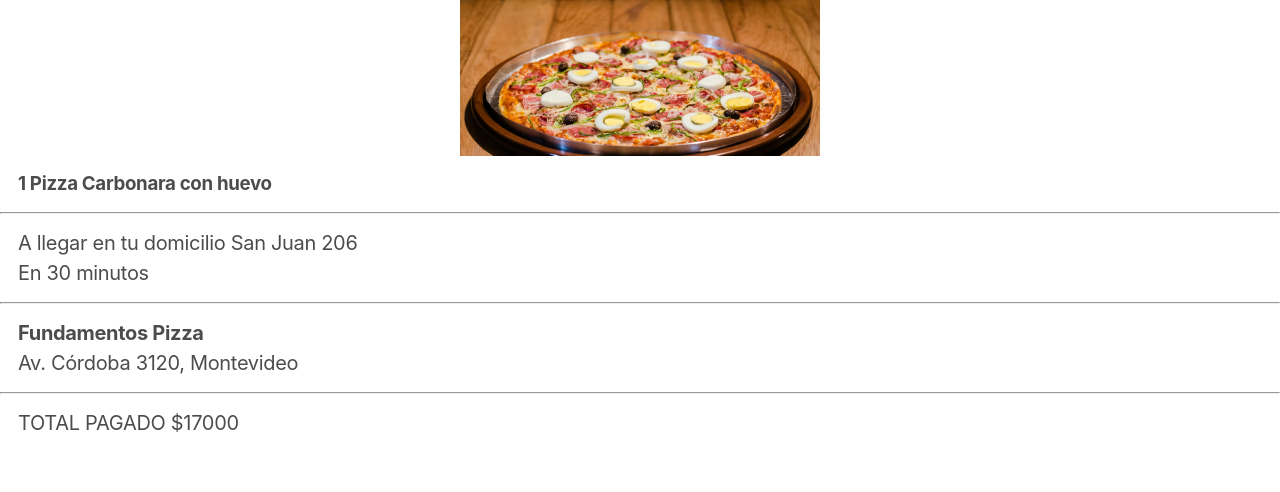
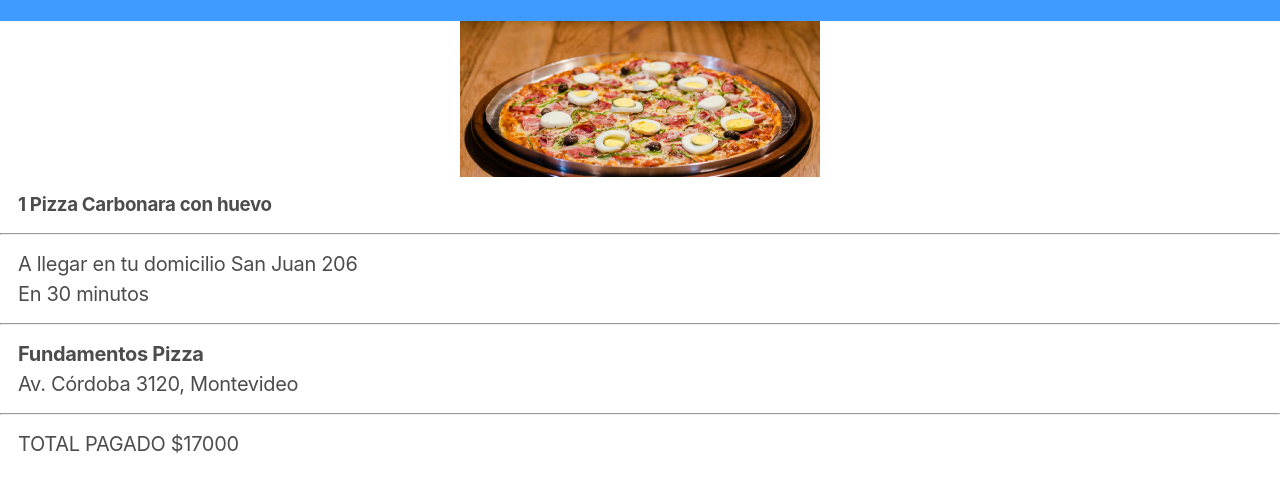
Before and after one commit to JoelFiare/s14-16-n-java, a React (Vite) app in the folder frontend/: page /busqueda/pagar/detalles-de-entrega in a window 1280 px wide. Shown: the top 492 px of the page. Built offline with nearby package versions, Linux system fonts and the light colour scheme.

Commit message:
Style: adjust popup background and summary border

```diff
--- a/frontend/src/components/Summary/Summary.css
+++ b/frontend/src/components/Summary/Summary.css
@@ -5,6 +5,7 @@
   color: rgba(0, 0, 0, 0.7);
   letter-spacing: -.32px;
   align-items: start;
+  border-top: 21px var(--blue) solid;
 
   > img {
     object-fit: cover;
--- a/frontend/src/components/share/Popup/Popup.css
+++ b/frontend/src/components/share/Popup/Popup.css
@@ -41,6 +41,6 @@ dialog {
   }
 
   &::backdrop {
-    background-color: rgba(0, 0, 0, 0.3);
+    background-color: rgba(0, 0, 0, 0.7);
   }
 }
```
